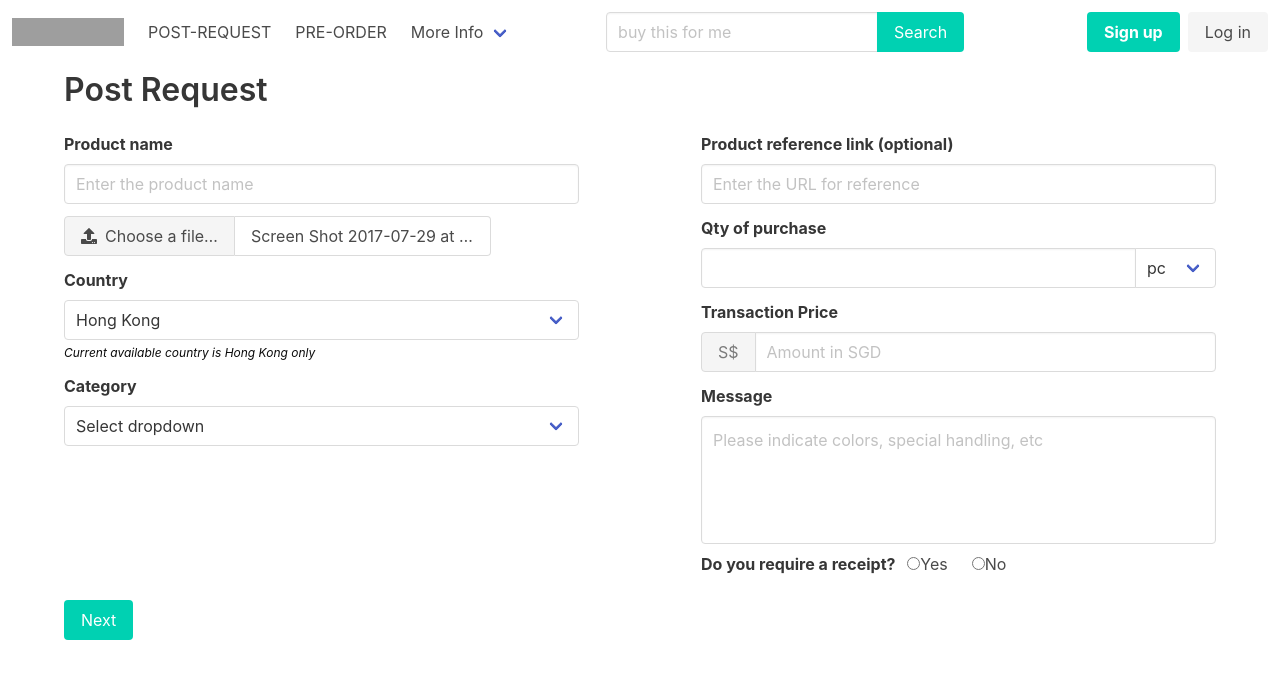
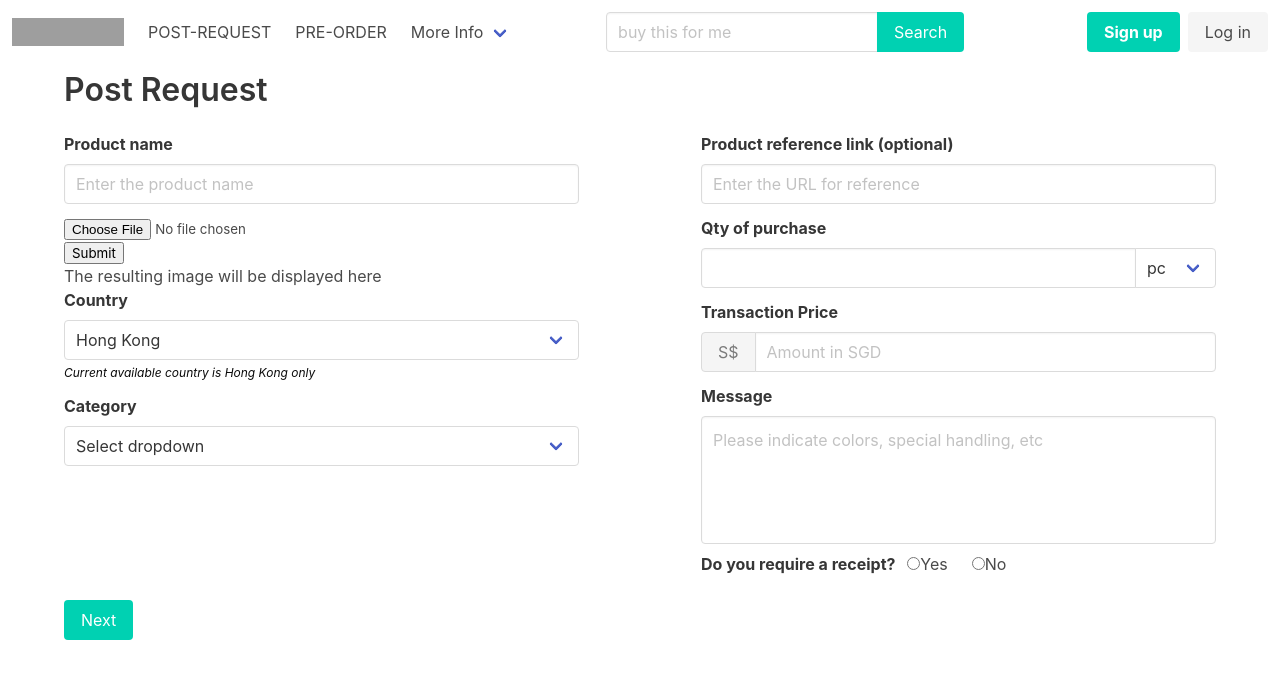
Before and after one commit to wilsontbx/buy-the-way-react, a React (Create React App) app: page /PostRequest in a window 1280 px wide. Shown: the top 678 px of the page. Built offline with nearby package versions, Linux system fonts and the light colour scheme; grey boxes are pictures that could not be loaded.

Commit message:
post request jsx

```diff
--- a/package.json
+++ b/package.json
@@ -13,6 +13,8 @@
     "@testing-library/user-event": "^12.2.2",
     "axios": "^0.21.0",
     "bulma": "^0.9.1",
+    "cloudinary-core": "^2.11.3",
+    "cloudinary-react": "^1.6.8",
     "moment": "^2.29.1",
     "node-sass": "^4.14.1",
     "qs": "^6.9.4",
--- a/public/index.html
+++ b/public/index.html
@@ -13,6 +13,8 @@
       user's mobile device or desktop. See https://developers.google.com/web/fundamentals/web-app-manifest/
     -->
   <link rel="manifest" href="%PUBLIC_URL%/manifest.json" />
+  <link rel="stylesheet" href="https://fonts.googleapis.com/icon?family=Material+Icons" />
+
   <!--
       Notice the use of %PUBLIC_URL% in the tags above.
       It will be replaced with the URL of the `public` folder during the build.
@@ -40,6 +42,8 @@
       To create a production bundle, use `npm run build` or `yarn build`.
     -->
   <script defer src="https://use.fontawesome.com/releases/v5.14.0/js/all.js"></script>
+  <script src="https://unpkg.com/@material-ui/core@latest/umd/material-ui.development.js"></script>
+  <script src="https://unpkg.com/@material-ui/core@latest/umd/material-ui.production.min.js"></script>
 </body>
 
 </html>
--- a/src/components/pages/PostRequest.jsx
+++ b/src/components/pages/PostRequest.jsx
@@ -1,6 +1,13 @@
 import React from "react";
 import { Link } from 'react-router-dom'
 import "./PostRequest.scss";
+
+
+
+// const cloudinaryCore = new cloudinary.Cloudinary({ cloud_name: 'demo' });
+// const SampleImg = () => (
+//   <img src={cloudinaryCore.url('sample')} />
+// );
 
 class PostRequest extends React.Component {
   constructor(props) {
@@ -10,7 +17,8 @@ class PostRequest extends React.Component {
       showfood: false,
       showcollectible: false,
       productname: null,
-      imageurl: null,
+      imageUrl: null,
+      imageAlt: null,
       country: null,
       foodexpiry: null,
       foodchilled: null,
@@ -22,6 +30,7 @@ class PostRequest extends React.Component {
       message: null,
       receipt: null
     };
+
   }
 
   categoryChange(e) {
@@ -51,9 +60,36 @@ class PostRequest extends React.Component {
     this.setState(state)
   }
 
+  // handle image upload to cloudinary via endpoint
 
+  handleImageUpload = () => {
+    const { files } = document.querySelector('input[type="file"]')
+    console.log('Image file', files[0])
+
+    const formData = new FormData();
+    formData.append('file', files[0]);
+    // replace this with your upload preset name
+    formData.append('upload_preset', 'ml_default');
+    const options = {
+      method: 'POST',
+      body: formData,
+    };
+
+    // replace cloudname with your Cloudinary cloud_name
+    return fetch('https://api.Cloudinary.com/v1_1/duc6i2tt0/image/upload', options)
+      .then(res => res.json())
+      .then(res => {
+        this.setState({
+          imageUrl: res.secure_url,
+          imageAlt: `An image of ${res.original_filename}`
+        })
+      })
+      .catch(err => console.log(err));
+  }
 
   render() {
+    const { imageUrl, imageAlt } = this.state;
+
     return (
       <div className="container">
         <h2 className="title mt-2">
@@ -74,24 +110,24 @@ class PostRequest extends React.Component {
               </div>
             </div>
 
-            <div className="field">
-              <div class="file has-name">
-                <label class="file-label">
-                  <input class="file-input" type="file" name="imageurl" />
-                  <span class="file-cta">
-                    <span class="file-icon">
-                      <i class="fas fa-upload"></i>
-                    </span>
-                    <span class="file-label">
-                      Choose a file…
-                    </span>
-                  </span>
-                  <span class="file-name">
-                    Screen Shot 2017-07-29 at 15.54.25.png
-                  </span>
-                </label>
-              </div>
-            </div>
+            <main className="App">
+              <section className="left-side">
+                <form>
+                  <div className="form-group">
+                    <input type="file" />
+                  </div>
+
+                  <button type="button" className="btn" onClick={this.handleImageUpload}>Submit</button>
+
+                </form>
+              </section>
+              <section className="right-side">
+                <p>The resulting image will be displayed here</p>
+                {imageUrl && (
+                  <img src={imageUrl} alt={imageAlt} className="displayed-image" />
+                )}
+              </section>
+            </main>
 
 
             <div className="field">
--- a/src/index.js
+++ b/src/index.js
@@ -3,6 +3,7 @@ import ReactDOM from 'react-dom';
 import './index.css';
 import App from './App';
 import reportWebVitals from './reportWebVitals';
+
 
 ReactDOM.render(
   <React.StrictMode>
```
Also changed, not shown: 1 other file (tests, documents, lock files or other folders).
